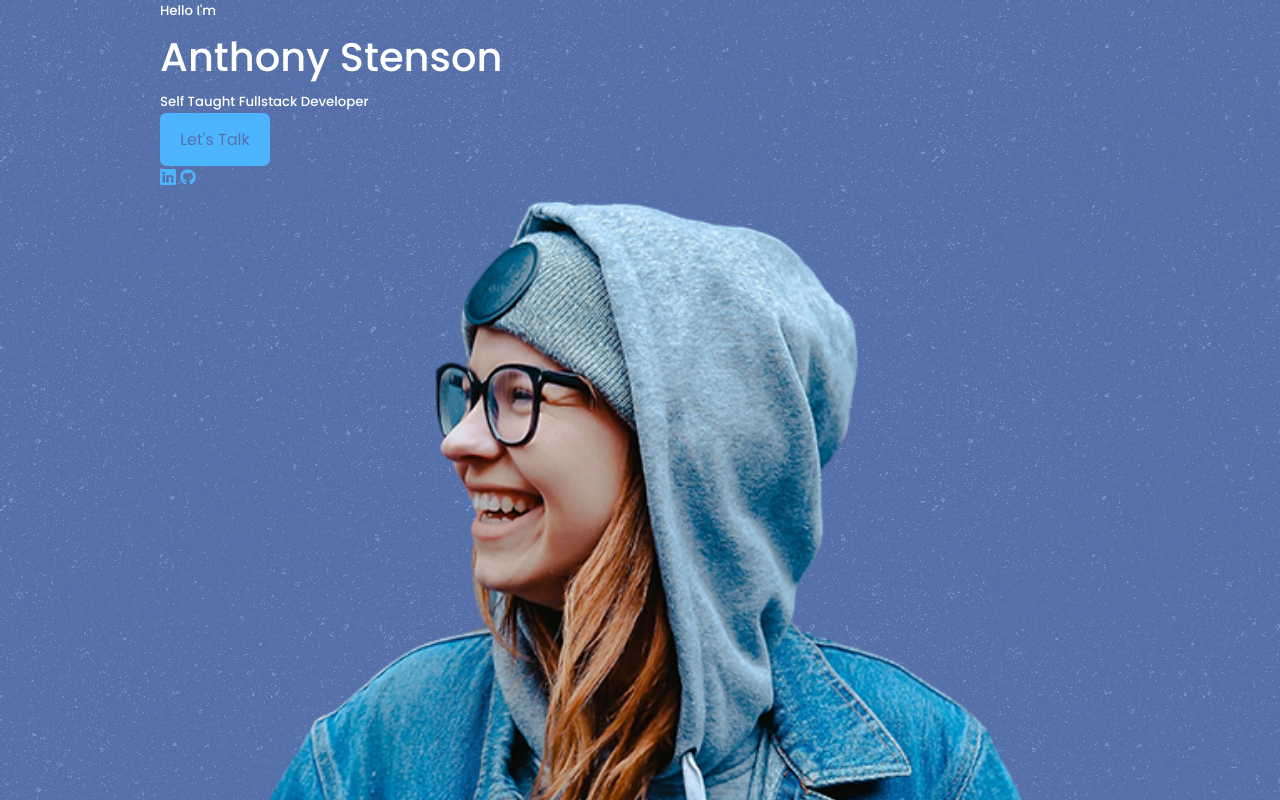
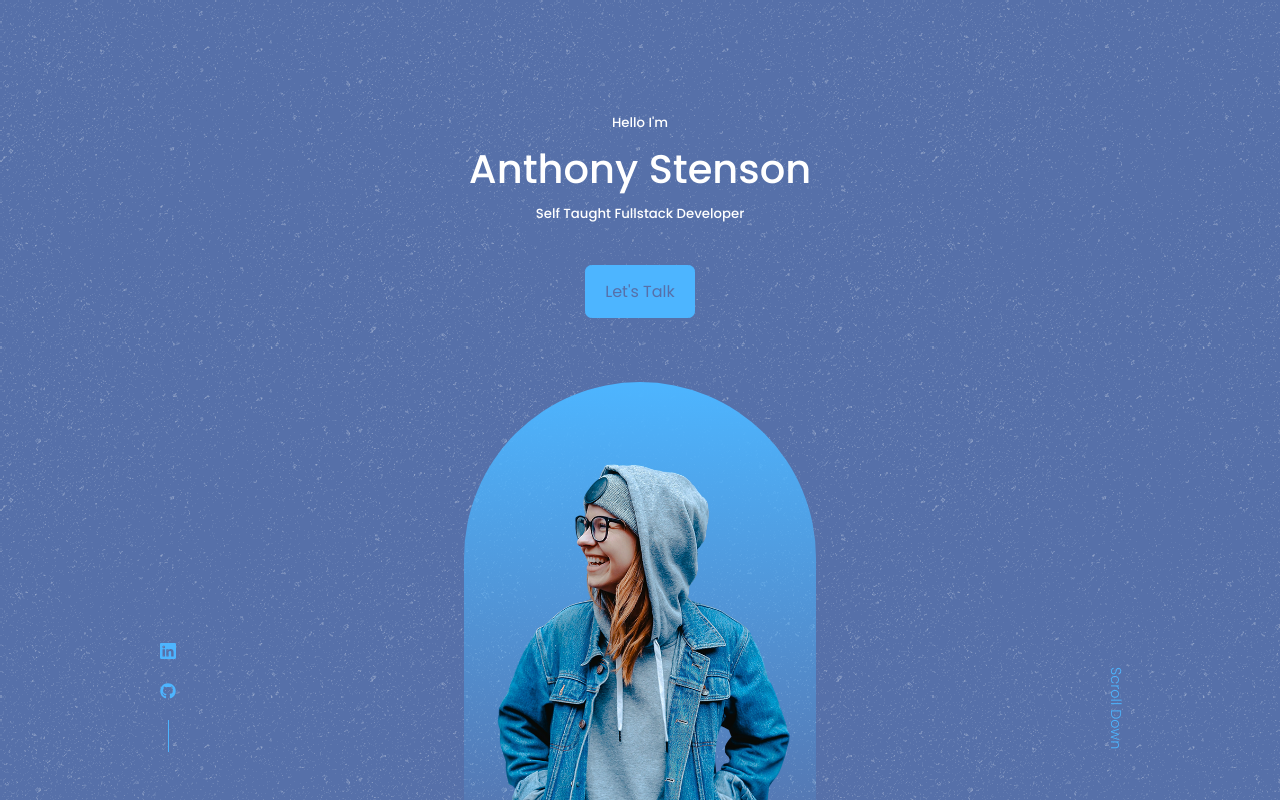
Before and after one commit to stens0n/2022PortfolioWebsite, a React (Create React App) app: page / in a window 1280 px wide. Shown: the top 800 px of the page. Built offline with nearby package versions, Linux system fonts and the light colour scheme.

Commit message:
header updates

```diff
--- a/src/components/header/HeaderSocials.jsx
+++ b/src/components/header/HeaderSocials.jsx
@@ -7,7 +7,6 @@
     <div className="header__socials">
         <a href="https://linkedin.com" target="_blank"> <BsLinkedin/> </a>
         <a href="https://github.com" target="_blank"> <FaGithub /> </a>
-        <a href="https://dribble.com" target="_blank"></a>
     </div>
   )
 }
--- a/src/components/header/header.css
+++ b/src/components/header/header.css
@@ -0,0 +1,81 @@
+header {
+    height: 100vh;
+    padding-top: 7rem;
+    overflow: hidden;
+}
+
+.header__container {
+    text-align: center;
+    height: 100%;
+    position: relative;
+}
+
+/* ----------CTA CALL TO ACTION BUTTONS BRUH--------------------- */
+.cta {
+    margin-top: 2.5rem;
+    display: flex;
+    gap: 1.2rem;
+    justify-content: center;
+}
+
+/* -----------------HEADER SOCIALS BRUHHHHHHHH */
+.header__socials {
+    display: flex;
+    flex-direction: column;
+    align-items: center;
+    gap: 0.8rem;
+    position: absolute;
+    left: 0;
+    bottom: 3rem;
+}
+
+
+.header__socials::after {
+    content: "";
+    width: 1px;
+    height: 2rem;
+    background: var(--color-primary);
+}
+
+/*-----------------MEEEEEEEE------------------ */
+.me {
+    background: linear-gradient(var(--color-primary), transparent);
+    width: 22rem;
+    height: 30rem;
+    position: absolute;
+    left: calc(50% - 11rem);
+    margin-top: 4rem;
+    border-radius: 12rem 12rem 0 0;
+    overflow: hidden;
+    padding: 5rem 1.5rem 1.5rem 1.5rem;
+}
+
+/*---------SCROOOLLLLLLL DOOOWWNNNNNN---------------- */
+.scroll__down {
+    position: absolute;
+    right: -2.3rem;
+    bottom: 5rem;
+    transform: rotate(90deg);
+    font-weight: 300;
+    font-size: 0.9rem;
+}
+
+
+/* Medium Devices ------------- think iPad. RIP STEVE JOBS */
+@media screen and (max-width: 1024px) {
+    header {
+        height: 68vh;
+    }
+}
+
+/* Small Devices ------------- think iPhone. RIP STEVE JOBS */
+@media screen and (max-width: 599.98px) {
+    header {
+        height: 100vh;
+    }
+
+    .header__socials,
+    .scroll__down {
+        display: none;
+    }
+}
```
